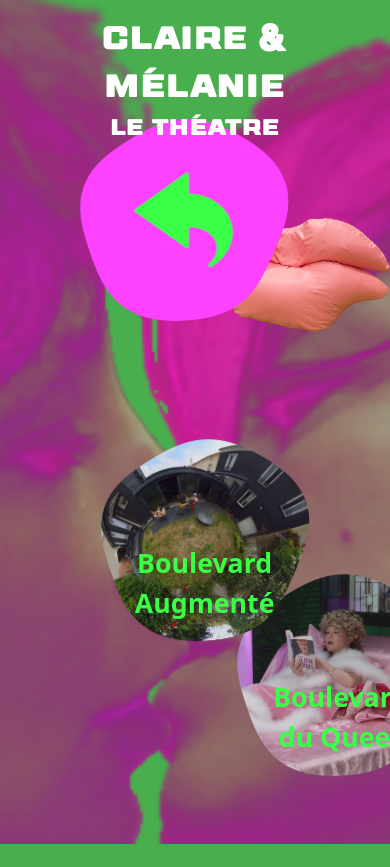
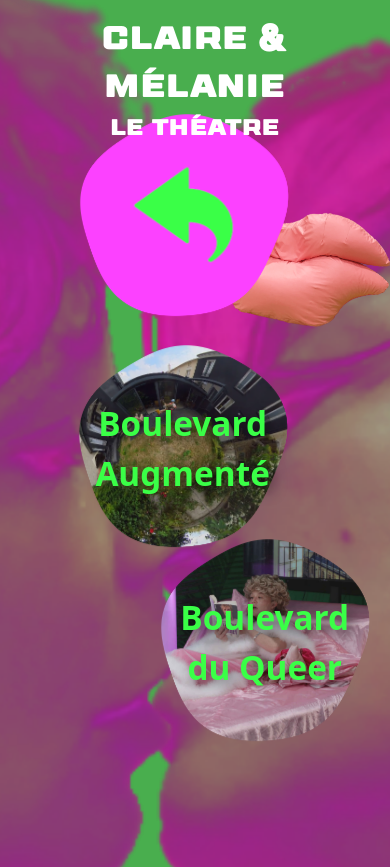
Before and after one commit to seb776/ClaireEtMelanieWebsite, a React (Vite) app in the folder claire-et-melanie/: page / in a window 390 px wide. Both pictures are taken after a click on the link 297 px from the left and 301 px from the top of the page. Before the commit the page ends 844 px from the top, so only its background shows below. Built offline with nearby package versions, Linux system fonts and the light colour scheme.

Commit message:
Fixed menu responsiveness

```diff
--- a/claire-et-melanie/src/App.tsx
+++ b/claire-et-melanie/src/App.tsx
@@ -23,13 +23,13 @@ const menuItems: IMenuItem[] = [
       {
         linkTo: 'https://www.claire-et-melanie.com/articles/boulevard-du-queer',
         image: './menuImages/BoulevardDuQueer.jpg',
-        angle: 1.5,
+        angle: 2.0,
         title: 'Boulevard du Queer'
       },
       {
         linkTo: 'https://www.claire-et-melanie.com/articles/au-theatre-ce-soir',
         image: './menuImages/fisheye.png',
-        angle: 2.5,
+        angle: 2.8,
         title: 'Boulevard Augmenté'
       }
     ]
@@ -89,7 +89,7 @@ function App() {
             const centerOffX = '50px'
             const centerOffY = '65%'
             const globOffX = '50px'
-            const globOffY = '10%'
+            const globOffY = 'min(25vh, 25vw)'
             const offX = menuItems[i].left;
             const offY = menuItems[i].top;
             elem.animate([
--- a/claire-et-melanie/src/MenuItem.tsx
+++ b/claire-et-melanie/src/MenuItem.tsx
@@ -29,7 +29,7 @@ export default function MenuItem(props: IMenuItemProps) {
             setCategories([...props.subCategories,
             {
                 image: 'back.png',
-                angle: props.subCategories[props.subCategories.length - 1].angle + 1,
+                angle: props.subCategories[props.subCategories.length - 1].angle + 0.7,
                 callback: props.onLeaveSubMenu,
             }
             ])
@@ -88,7 +88,7 @@ export default function MenuItem(props: IMenuItemProps) {
                 <div id={"subCategory" + i + props.image} style={{ visibility: selected ? 'visible' : 'hidden', position: 'absolute' }}>
                     <div onClick={() => { onClickButtonCategory(el) }} className="menuItem water-wave" style={{ cursor: 'pointer', width: "calc(max(20vw, 30vh)) ", aspectRatio: 1, backgroundPosition: 'center', backgroundRepeat: 'no-repeat', maskPosition: 'center', maskRepeat: 'no-repeat', maskSize: 'contain', maskImage: `url(./Maskblob.png)`, backgroundImage: `url(${el.image})`, backgroundSize: 'cover' }}>
                     </div>
-                        <div style={{position: 'absolute', pointerEvents: 'none', fontSize: '20pt', color:'#3AFF47', fontWeight: 'bold', zIndex: 99, left: '50%', top: '50%', textAlign: 'center', textWrap: 'wrap', transform: 'translate(-50%)'}}>
+                        <div style={{position: 'absolute', pointerEvents: 'none', fontSize: '25pt', color:'#3AFF47', fontWeight: 'bold', zIndex: 99, left: '50%', top: '50%', textAlign: 'center', textWrap: 'wrap', transform: 'translate(-50%, -50%)', filter: 'drop-shadow(0.35rem 0.35rem 0.4rem rgba(0, 0, 0, 0.5))'}}>
                             {el.title}
                         </div>
                 </div>
--- a/claire-et-melanie/src/index.css
+++ b/claire-et-melanie/src/index.css
@@ -19,6 +19,10 @@ html, body, #root {
   width: 100%;
   height: 100%;
   margin: 0;
+}
+
+body {
+  overflow: hidden;
 }
 
 
@@ -138,10 +142,28 @@ html, body, #root {
   src: url('/Fulldozer.otf');
 }
 #claireEtMelFaces {
-  transform: translateY(-220px) scale(1.3);
+  transform: translateY(-340px) scale(2.6);
+}
+#root {
+  aspect-ratio: 16/9;
+  height: unset !important;
 }
 @media only screen and (max-width: 800px) {
   #claireEtMelFaces {
     transform: translateY(-80px) scale(1.15);
   }
+  #root {
+    aspect-ratio: 9/20;
+    height: unset !important;
+  }
 }
+/* tablets */
+@media only screen and (min-width: 800px) and (max-width: 900px) {
+  #root {
+    aspect-ratio: 9/16;
+    height: unset !important;
+  }
+  #claireEtMelFaces {
+    transform: translateY(-80px) scale(1.3);
+  }
+}
```
